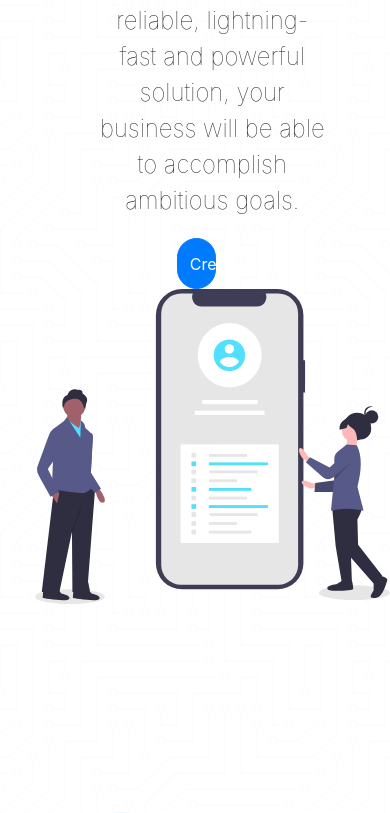
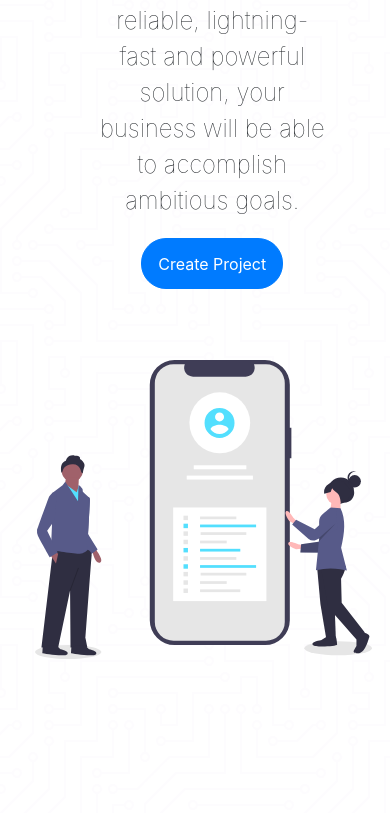
Before and after one commit to GuiDegan/mydev_project, a PHP site: page / in a window 390 px wide. Shown: the part 524-1337 px from the top of the page. Run offline with PHP 8.4, Linux system fonts and the light colour scheme.

Commit message:
Ajustada versão Mobile.

```diff
--- a/css/styles.css
+++ b/css/styles.css
@@ -15,7 +15,8 @@ body {
 .navbar {
   padding: 0;
   background-color: #ffffff;
-    box-shadow: 0px 10px 15px -3px rgba(0, 0, 0, 0.1), 0 4px 6px -2px rgba(0, 0, 0, 0.05);
+  box-shadow: 0px 10px 15px -3px rgba(0, 0, 0, 0.1),
+    0 4px 6px -2px rgba(0, 0, 0, 0.05);
   position: fixed;
   width: 100%;
   z-index: 6;
@@ -26,7 +27,6 @@ body {
 }
 
 .nav-link {
-
   padding: 0.25rem !important;
   font-weight: 350;
 }
@@ -106,7 +106,8 @@ text-decoration: underline;
   outline: none;
   min-inline-size: fit-content;
   border: none;
-    box-shadow: 0px 10px 15px -3px rgba(0, 0, 0, 0.1), 0 4px 6px -2px rgba(0, 0, 0, 0.05);
+  box-shadow: 0px 10px 15px -3px rgba(0, 0, 0, 0.1),
+    0 4px 6px -2px rgba(0, 0, 0, 0.05);
 }
 
 .card-title {
@@ -126,7 +127,7 @@ text-decoration: underline;
 
 .technology_card2 {
   margin-left: 3%;
-        margin-right:10%;
+  margin-right: 10%;
 }
 
 .card-img-top2 {
@@ -186,7 +187,6 @@ footer {
   padding-bottom: 3rem;
 }
 
-
 .sitemap_img {
   width: 8vw;
 }
@@ -197,32 +197,26 @@ footer {
 .copyright {
   padding-top: 1rem;
   font-size: 0.875rem;
-        color: #A0AEC0;
+  color: #a0aec0;
   font-weight: 100;
-
-
 }
-
 
 .sitemap_navigation_item {
   font-weight: 100;
 }
 
 .sitemap_item {
-    color: #A0AEC0;
+  color: #a0aec0;
   font-size: 0.875rem;
   line-height: 1.5;
   font-weight: 100;
 }
 
-
 .develop {
-    color: #A0AEC0;
+  color: #a0aec0;
   font-size: 0.875rem;
   font-weight: 100;
 }
-
-
 
 .sitemap_maintext {
   padding-top: 3rem;
@@ -231,12 +225,22 @@ padding-bottom: 1rem;
 }
 
 @media only screen and (max-width: 768px) {
+  body {
+    overflow-x: hidden;
+  }
+
   .project_image {
-        width: 100%;
+    width: 95%;
+    margin-top: 20%;
   }
 
   .technology {
     padding-left: 1rem;
+  }
+
+  .project_btn {
+    width: 40%;
+    margin-left: 30%;
   }
 
   .technology_card2 {
```
Lines whose indentation alone changed are shown as unchanged.
